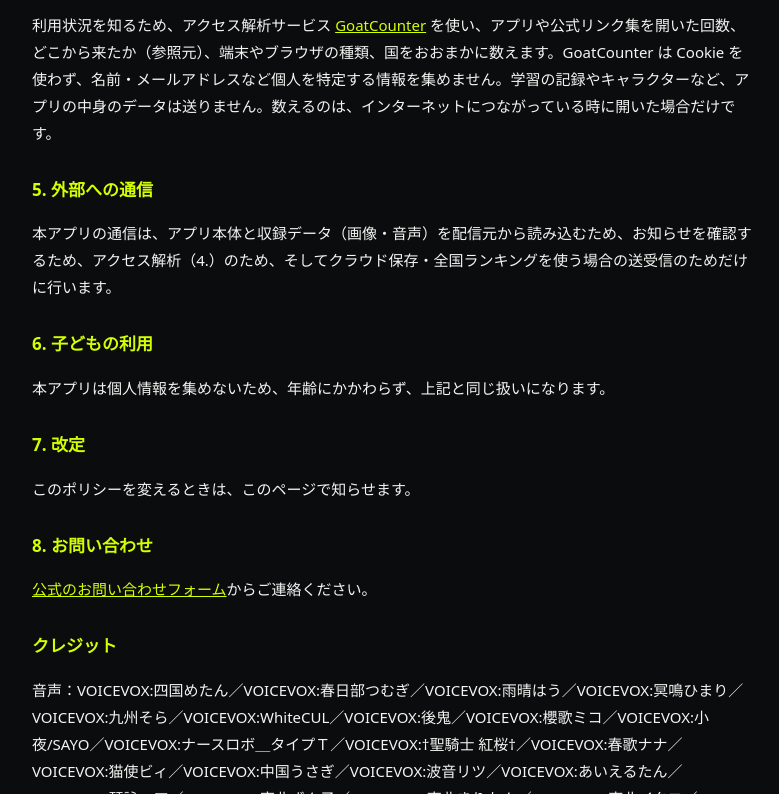
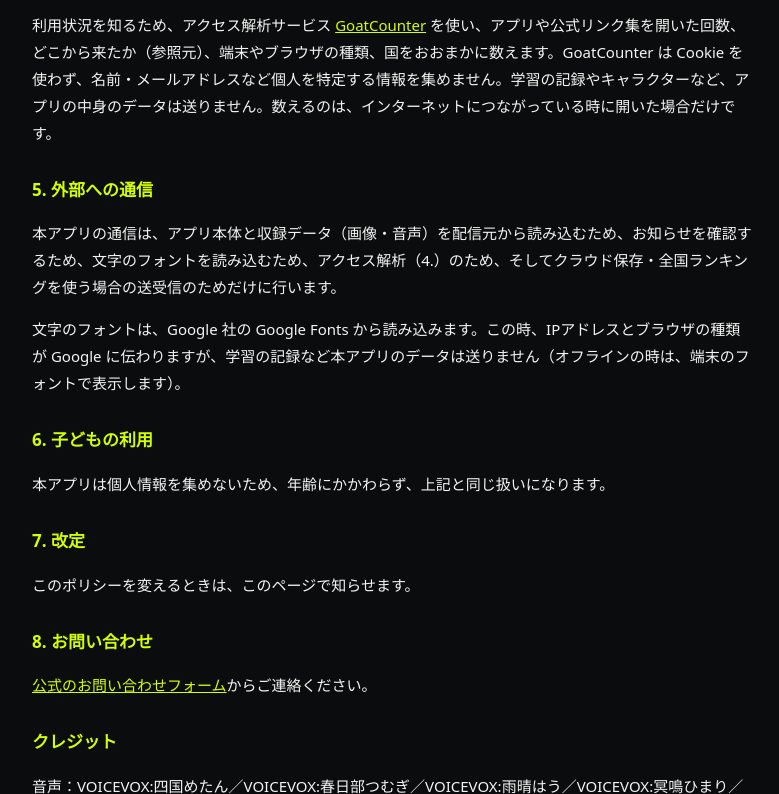
Before and after one commit to room25-lang/room25-lang.github.io, a plain HTML site: page privacy.html in a window 1280 px wide. Shown: the part 1178-1972 px from the top of the page, without its empty margins (248-1027 px from the left). Drawn offline with Linux system fonts and the light colour scheme.

Commit message:
プライバシーポリシー：フォント（Google Fonts）の読み込みを「外部への通信」に追記
Co-Authored-By: Claude Fable 5.2 <noreply@anthropic.com>
Claude-Session: https://claude.ai/code/session_01BhBKDBmjErcH3bqV5SJkzz

```diff
--- a/privacy.html
+++ b/privacy.html
@@ -9,7 +9,7 @@ h2{font-size:17px;color:#d4ff00;margin-top:28px}
 a{color:#d4ff00}small{color:#a9b0b8}
 </style></head><body><main>
 <h1>どぱたん＋ プライバシーポリシー</h1>
-<p><small>制定日：2026年11月11日　改定日：2026年11月15日</small></p>
+<p><small>制定日：2026年11月11日　改定日：2026年11月17日</small></p>
 <p>「どぱたん＋」（以下「本アプリ」）は、利用者のプライバシーを大切にします。本アプリでの情報の扱いは、次のとおりです。</p>
 <h2>1. 集める情報</h2>
 <p>本アプリは、氏名・メールアドレス・位置情報・連絡先などの個人情報を集めません。</p>
@@ -25,7 +25,8 @@ a{color:#d4ff00}small{color:#a9b0b8}
 <p>本アプリは、広告を表示しません。</p>
 <p>利用状況を知るため、アクセス解析サービス <a href="https://www.goatcounter.com/" target="_blank" rel="noopener">GoatCounter</a> を使い、アプリや公式リンク集を開いた回数、どこから来たか（参照元）、端末やブラウザの種類、国をおおまかに数えます。GoatCounter は Cookie を使わず、名前・メールアドレスなど個人を特定する情報を集めません。学習の記録やキャラクターなど、アプリの中身のデータは送りません。数えるのは、インターネットにつながっている時に開いた場合だけです。</p>
 <h2>5. 外部への通信</h2>
-<p>本アプリの通信は、アプリ本体と収録データ（画像・音声）を配信元から読み込むため、お知らせを確認するため、アクセス解析（4.）のため、そしてクラウド保存・全国ランキングを使う場合の送受信のためだけに行います。</p>
+<p>本アプリの通信は、アプリ本体と収録データ（画像・音声）を配信元から読み込むため、お知らせを確認するため、文字のフォントを読み込むため、アクセス解析（4.）のため、そしてクラウド保存・全国ランキングを使う場合の送受信のためだけに行います。</p>
+<p>文字のフォントは、Google 社の Google Fonts から読み込みます。この時、IPアドレスとブラウザの種類が Google に伝わりますが、学習の記録など本アプリのデータは送りません（オフラインの時は、端末のフォントで表示します）。</p>
 <h2>6. 子どもの利用</h2>
 <p>本アプリは個人情報を集めないため、年齢にかかわらず、上記と同じ扱いになります。</p>
 <h2>7. 改定</h2>
```
